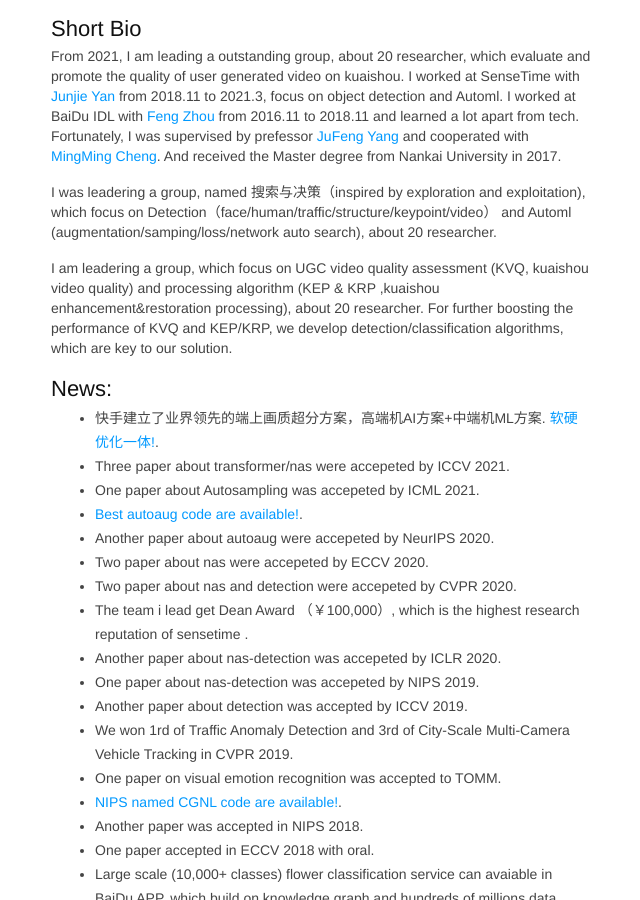
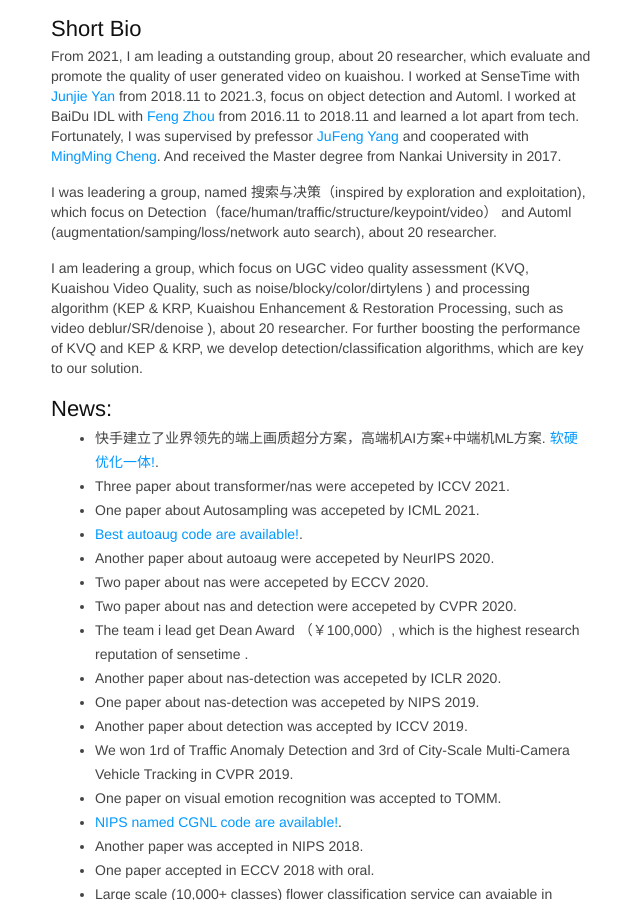
Before and after one commit to msunming/msunming.github.io, a Jekyll site: the page index.html, which Jekyll copies as it is, in a window 1280 px wide and 900 px high, scrolled down 436 px. Shown: the whole window, without its empty margins (109-749 px from the left). Built offline with Jekyll 4.4.1, drawn with Linux system fonts in a browser that asks for light colours.

Commit message:
Update index.html

```diff
--- a/index.html
+++ b/index.html
@@ -460,8 +460,8 @@ pre .markdown .emphasis {
 			I was leadering a group, named 搜索与决策（inspired by exploration and exploitation), which focus on Detection（face/human/traffic/structure/keypoint/video） and Automl (augmentation/samping/loss/network auto search), about 20 researcher.
 		</p>
 		<p>
-			I am leadering a group,  which focus on UGC video quality assessment (KVQ, kuaishou video quality) and processing  algorithm (KEP & KRP ,kuaishou enhancement&restoration processing), about 20 researcher.
-			For further boosting the performance of KVQ and KEP/KRP, we develop detection/classification algorithms, which are key to our solution.
+			I am leadering a group,  which focus on UGC video quality assessment (KVQ, Kuaishou Video Quality, such as noise/blocky/color/dirtylens ) and processing algorithm (KEP & KRP, Kuaishou Enhancement & Restoration Processing, such as video deblur/SR/denoise ), about 20 researcher.
+			For further boosting the performance of KVQ and KEP & KRP, we develop detection/classification algorithms, which are key to our solution.
 		</p>
 
 	        <h2>News:</h2>
```
